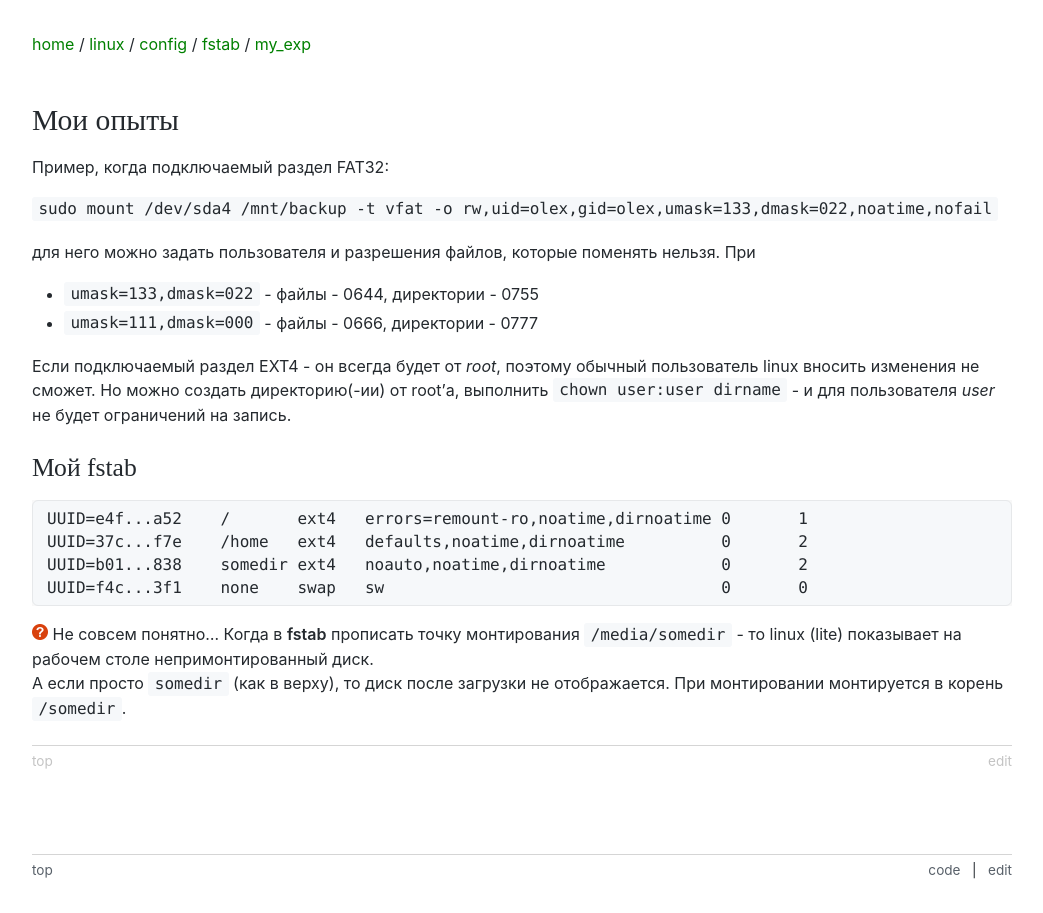
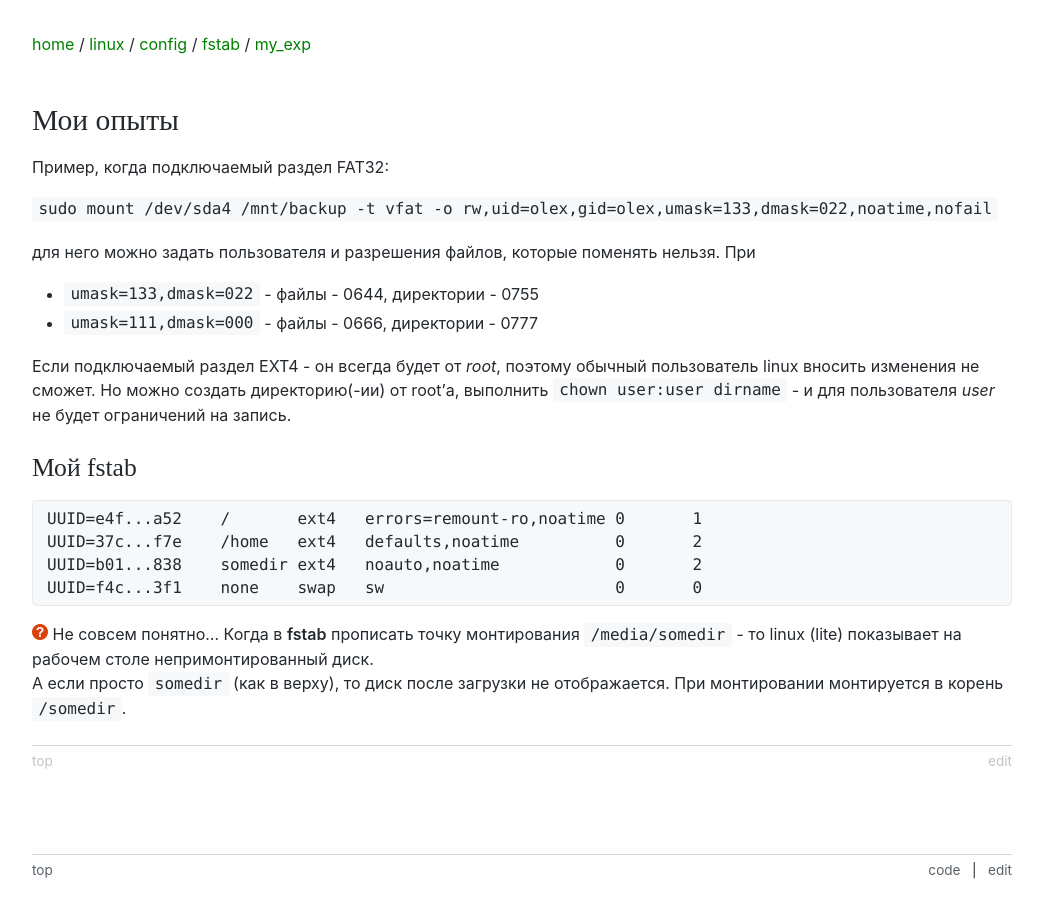
Before and after one commit to olexsyn/ITNote, a Jekyll site: the page built from linux/config/fstab/my_exp.md, in a window 1280 px wide. Shown: the whole page, without its empty margins (118-1161 px from the left). Built offline with Jekyll 4.4.1, drawn with Linux system fonts in a browser that asks for light colours; some web fonts are replaced; our own code applies the rules of GitHub Pages for plain Markdown files.

Commit message:
Update my_exp.md

````diff
--- a/linux/config/fstab/my_exp.md
+++ b/linux/config/fstab/my_exp.md
@@ -15,10 +15,10 @@
 ### Мой fstab
 
 ```
-UUID=e4f...a52    /       ext4   errors=remount-ro,noatime,dirnoatime 0       1
-UUID=37c...f7e    /home   ext4   defaults,noatime,dirnoatime          0       2
-UUID=b01...838    somedir ext4   noauto,noatime,dirnoatime            0       2
-UUID=f4c...3f1    none    swap   sw                                   0       0
+UUID=e4f...a52    /       ext4   errors=remount-ro,noatime 0       1
+UUID=37c...f7e    /home   ext4   defaults,noatime          0       2
+UUID=b01...838    somedir ext4   noauto,noatime            0       2
+UUID=f4c...3f1    none    swap   sw                        0       0
 ```
 ![?](/i/qu.png) Не совсем понятно... Когда в **fstab** прописать точку монтирования `/media/somedir` - то linux (lite) показывает на рабочем столе непримонтированный диск.
 А если просто `somedir` (как в верху), то диск после загрузки не отображается. При монтировании монтируется в корень `/somedir`.
````
